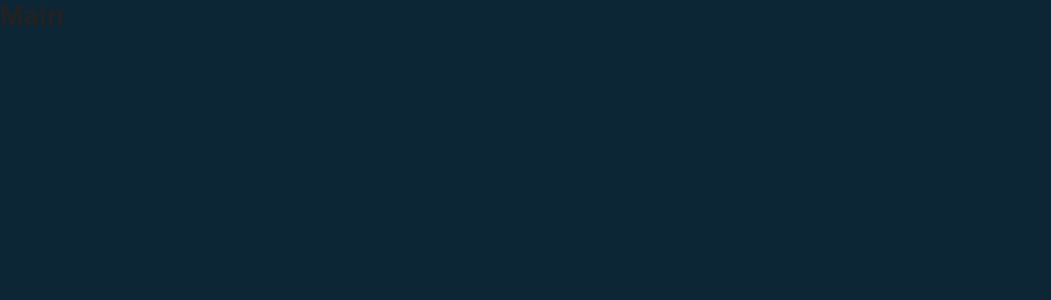
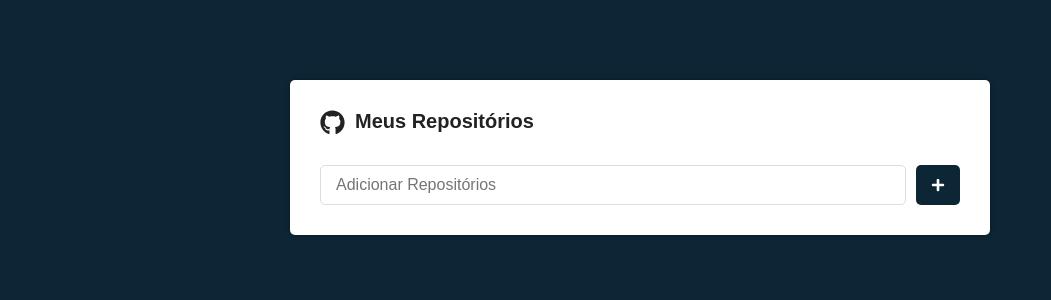
Before and after one commit to guisaoncella/projeto-repo, a React (Create React App) app: page / in a window 1280 px wide. Shown: the top 300 px of the page, without its empty margins (0-1051 px from the left). Built offline with nearby package versions, Linux system fonts and the light colour scheme.

Commit message:
Estilo pagina Main

```diff
--- a/package.json
+++ b/package.json
@@ -8,6 +8,7 @@
     "@testing-library/user-event": "^12.8.3",
     "react": "^17.0.2",
     "react-dom": "^17.0.2",
+    "react-icons": "^4.3.1",
     "react-router-dom": "^5.3.0",
     "react-scripts": "4.0.3",
     "styled-components": "^5.3.3",
--- a/src/pages/Main/index.js
+++ b/src/pages/Main/index.js
@@ -1,7 +1,22 @@
 import React from 'react';
+import { FaGithub, FaPlus } from 'react-icons/fa'
+import { Container, Form, SubmitButton } from './styles';
 
 export default function Main(){
     return(
-        <h1>Main</h1>
+        <Container>
+            <h1>
+                <FaGithub size={25} />
+                Meus Repositórios
+            </h1>
+
+            <Form onSubmit={() => {}}>
+                <input type="text" placeholder="Adicionar Repositórios"/>
+
+                <SubmitButton>
+                    <FaPlus color="#FFF" size={14} />
+                </SubmitButton>
+            </Form>
+        </Container>
     )
 }
--- /dev/null
+++ b/src/pages/Main/styles.js
@@ -0,0 +1,50 @@
+import styled from "styled-components";
+
+export const Container = styled.div`
+    max-width: 700px;
+    background: #FFF;
+    border-radius: 5px;
+    padding: 30px;
+    margin: 80px auto;
+    box-shadow: 0px 0px 5px rgba(0, 0, 0, 0.4);
+
+    h1{
+        font-size: 20px;
+        display: flex;
+        flex-direction: row;
+
+        svg{
+            margin-right: 10px;
+        }
+    }
+`;
+
+export const Form = styled.form`
+    margin-top: 30px;
+    display: flex;
+    flex-direction: row;
+
+    input{
+        flex: 1;
+        border: 1px solid #DDD;
+        padding: 10px 15px;
+        border-radius: 5px;
+        font-size: 16px;
+    }
+`;
+
+export const SubmitButton = styled.button`
+    background: #0D2636;
+    border: 0;
+    border-radius: 5px;
+    margin-left: 10px;
+    padding: 0 15px;
+    display: flex;
+    justify-content: center;
+    align-items: center;
+
+    :hover{
+        background: #253B4A;
+        transition: background 0.4s;
+    }
+`;
```
Also changed, not shown: 1 other file (tests, documents, lock files or other folders).
